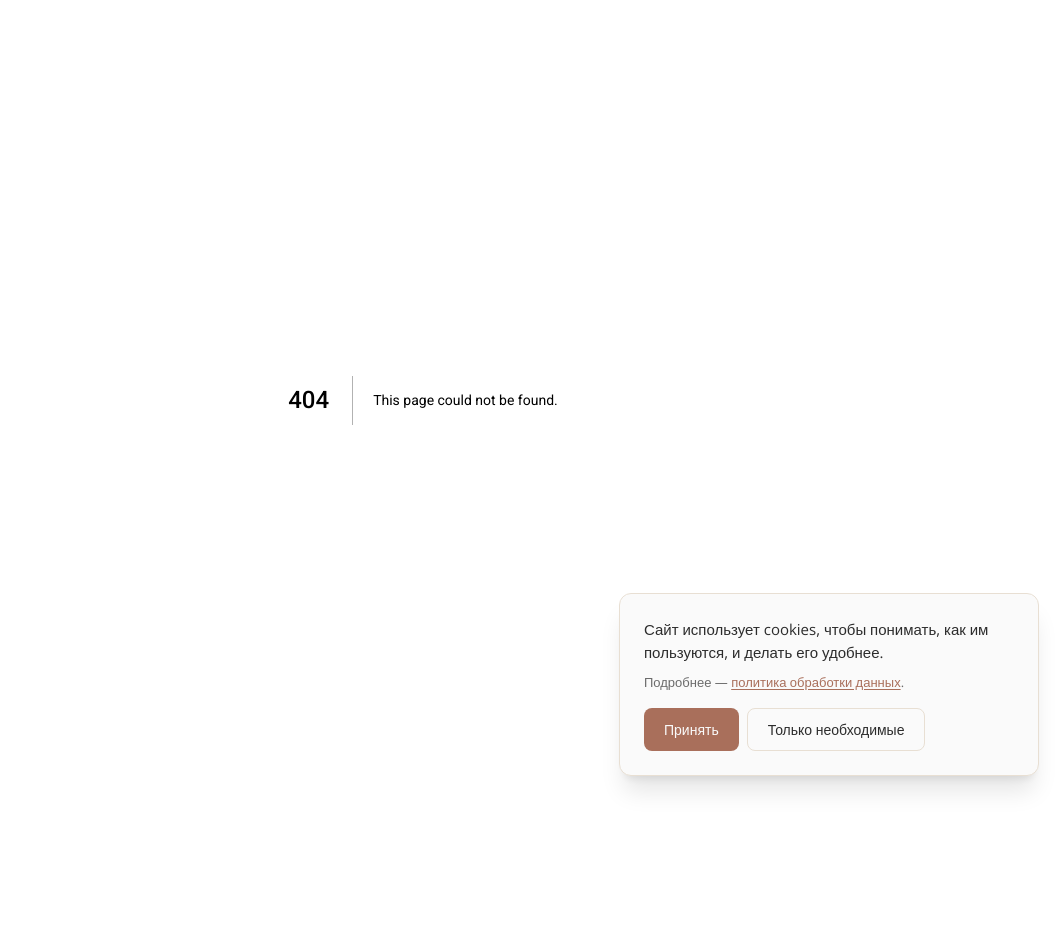
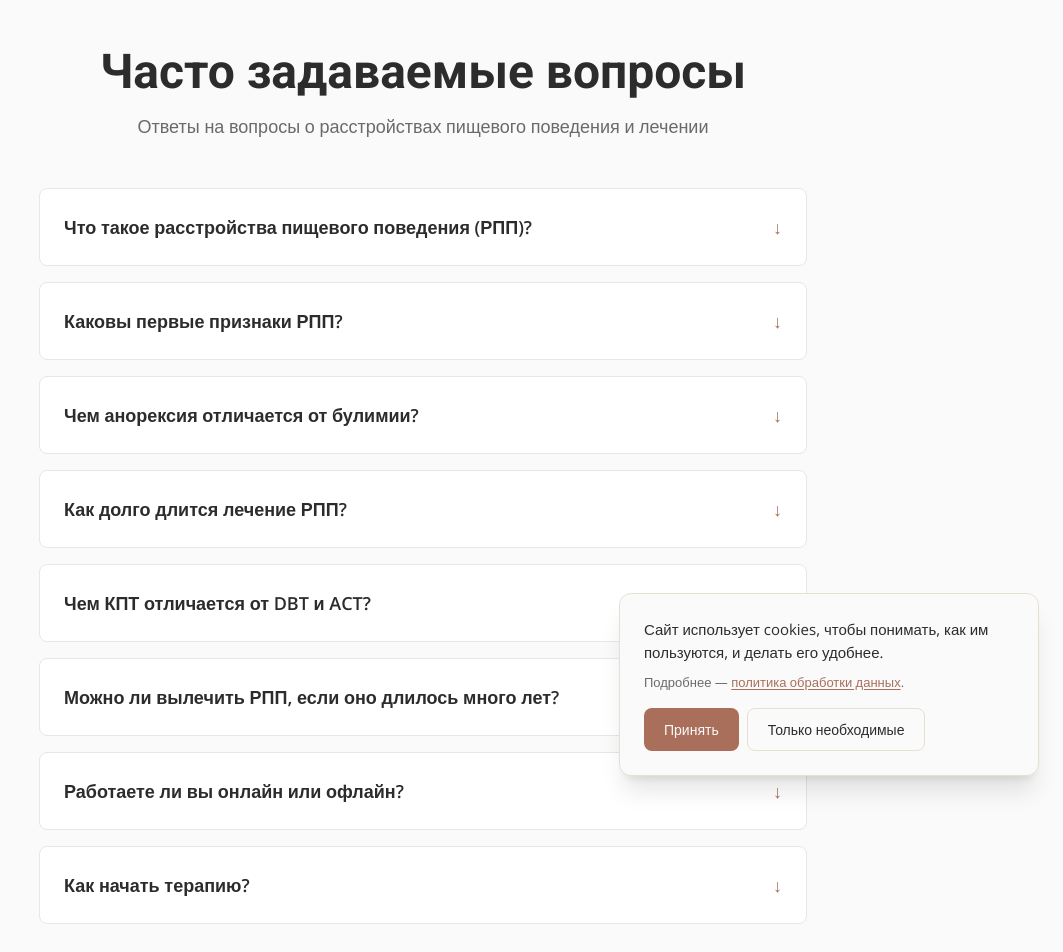
Before and after one commit to anyamalets/anyamalets-site, a Next.js app: page /faq in a window 1280 px wide. Before the commit this address had no page. Shown: the top 952 px of the page, without its empty margins (217-1280 px from the left). Before the commit the page ends 800 px from the top, so only its background shows below. Built offline with nearby package versions, Linux system fonts and the light colour scheme.

Commit message:
feat: add FAQ page with 18 Q&A on eating disorders therapy

```diff
--- /dev/null
+++ b/app/faq/page.tsx
@@ -0,0 +1,76 @@
+import type { Metadata } from "next"
+
+export const metadata: Metadata = {
+  title: "FAQ — Часто задаваемые вопросы о РПП",
+  description: "Ответы на часто задаваемые вопросы о расстройствах пищевого поведения и психотерапии РПП.",
+}
+
+const faqItems = [
+  {
+    question: "Что такое расстройства пищевого поведения (РПП)?",
+    answer: "Расстройства пищевого поведения — это психические заболевания, связанные с нарушениями питания. К ним относятся анорексия, булимия, компульсивное переедание и другие варианты."
+  },
+  {
+    question: "Каковы первые признаки РПП?",
+    answer: "Основные признаки: одержимость едой и весом, резкие изменения в весе, социальная изоляция, беспокойство при приёме пищи."
+  },
+  {
+    question: "Чем анорексия отличается от булимии?",
+    answer: "Анорексия — ограничение питания и потеря веса. Булимия — цикл переедания с очищением. Обе лечимы с правильной психотерапией."
+  },
+  {
+    question: "Как долго длится лечение РПП?",
+    answer: "Среднее время: 6-12 месяцев интенсивной терапии. Зависит от тяжести и мотивации."
+  },
+  {
+    question: "Чем КПТ отличается от DBT и ACT?",
+    answer: "КПТ фокусируется на связи мыслей и поведения. DBT учит эмоциональной регуляции. ACT помогает действовать в соответствии с ценностями."
+  },
+  {
+    question: "Можно ли вылечить РПП, если оно длилось много лет?",
+    answer: "Да. Мозг пластичен в любом возрасте. Люди выздоравливают после многих лет болезни."
+  },
+  {
+    question: "Работаете ли вы онлайн или офлайн?",
+    answer: "Работаю как онлайн, так и офлайн. Эффективность не зависит от формата."
+  },
+  {
+    question: "Как начать терапию?",
+    answer: "Первый шаг — написать или позвонить. Первая консультация — это знакомство и обсуждение вашей ситуации."
+  }
+]
+
+export default function FAQPage() {
+  return (
+    <main id="main-content" className="flex-1">
+      <div className="min-h-screen bg-gradient-to-b from-bg to-bg/95 py-12 px-4 sm:px-6 lg:px-8">
+        <div className="max-w-3xl mx-auto">
+          <div className="text-center mb-12">
+            <h1 className="text-4xl sm:text-5xl font-bold text-text mb-4">Часто задаваемые вопросы</h1>
+            <p className="text-lg text-text/70">Ответы на вопросы о расстройствах пищевого поведения и лечении</p>
+          </div>
+
+          <div className="space-y-4">
+            {faqItems.map((item, index) => (
+              <details key={index} className="group bg-white rounded-lg border border-gray-200 p-6 hover:border-gray-300 transition-colors cursor-pointer">
+                <summary className="flex items-center justify-between font-semibold text-text text-lg">
+                  <span>{item.question}</span>
+                  <span className="ml-4 text-accent group-open:rotate-180 transition-transform">↓</span>
+                </summary>
+                <p className="mt-4 text-text/70 leading-relaxed">{item.answer}</p>
+              </details>
+            ))}
+          </div>
+
+          <div className="mt-16 p-8 bg-white rounded-lg border border-gray-200 text-center">
+            <h2 className="text-2xl font-bold text-text mb-4">Не нашли ответ?</h2>
+            <p className="text-text/70 mb-6">Свяжитесь со мной напрямую. Я помогу разобраться в вашей ситуации.</p>
+            <a href="/contact" className="inline-block px-8 py-3 bg-accent text-white rounded-lg font-semibold hover:bg-accent/90 transition-colors">
+              Написать мне
+            </a>
+          </div>
+        </div>
+      </div>
+    </main>
+  )
+}
```
